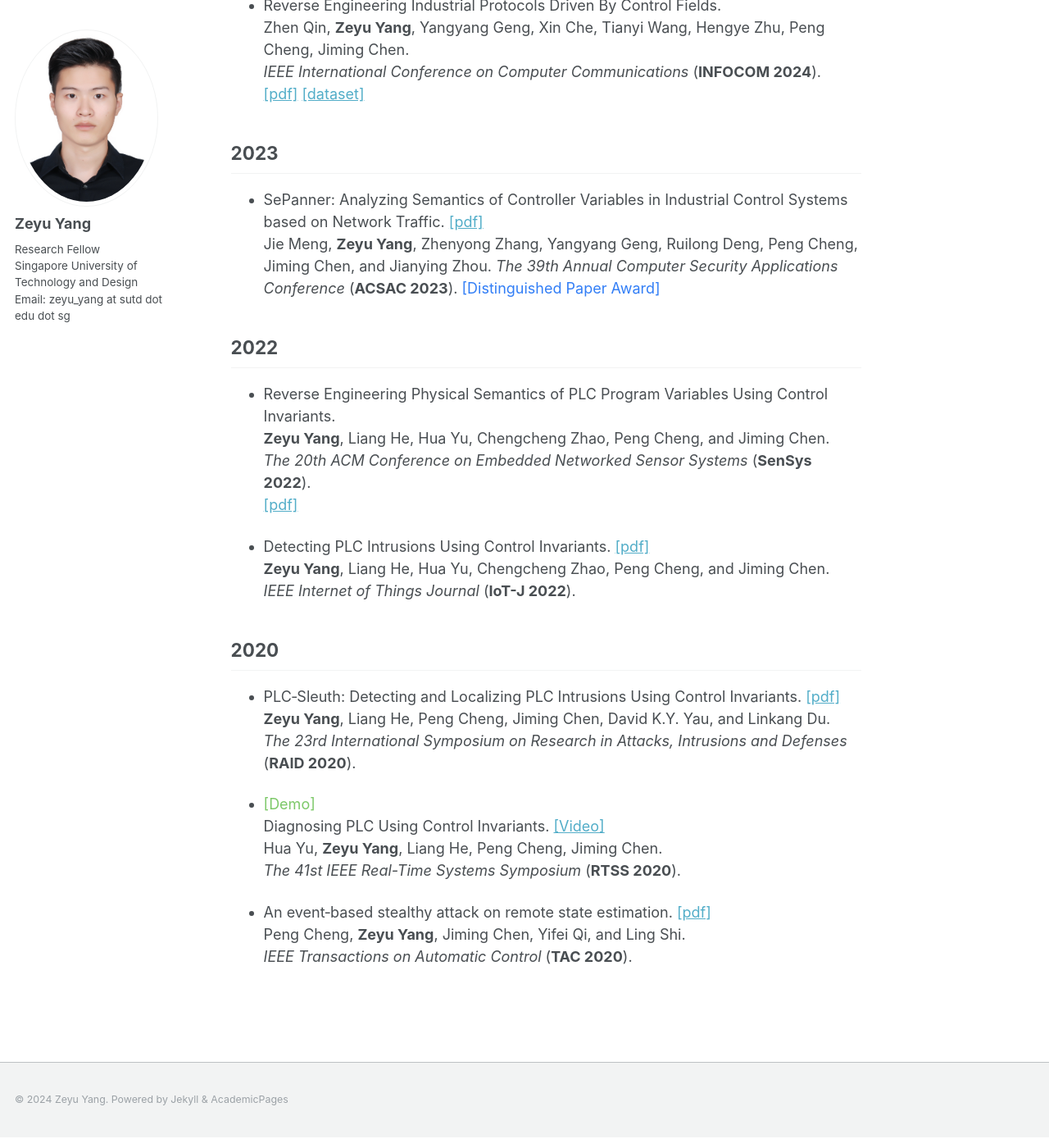
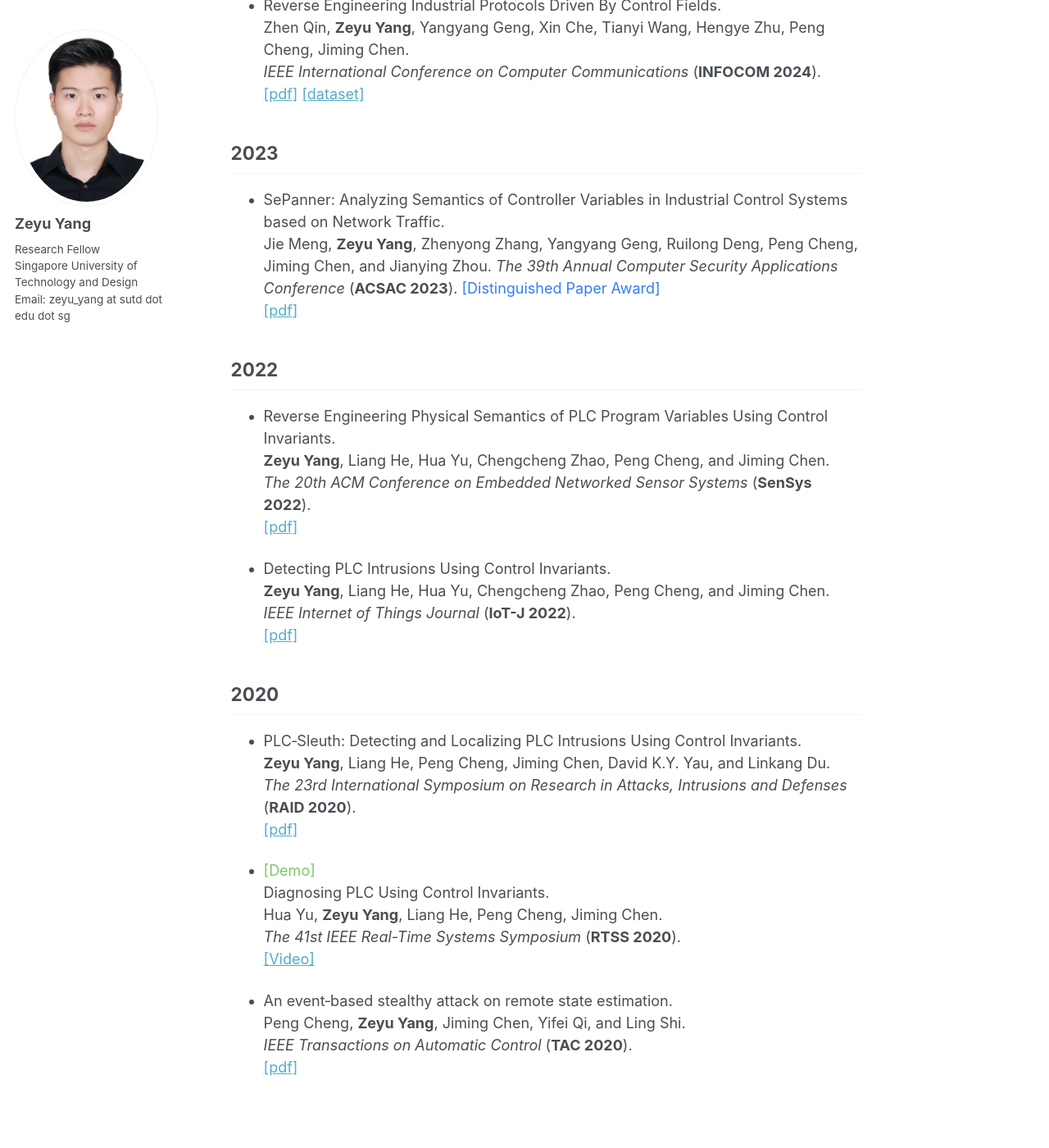
Before and after one commit to zeyuid/zeyuid.github.io, a Jekyll site: the page built from _pages/publications.md, in a window 1280 px wide and 1400 px high, scrolled down 428 px. Shown: the whole window at 82% size. Built offline with Jekyll 4.4.1, drawn with Linux system fonts in a browser that asks for light colours.

Commit message:
add file

```diff
--- a/_pages/publications.md
+++ b/_pages/publications.md
@@ -13,10 +13,8 @@ author_profile: true
 <br>
 <i>IEEE Transactions on Dependable and Secure Computing</i> (**TDSC**), 2024.
 <br>
-[[pdf]](https://ieeexplore.ieee.org/document/10495752)
+[pdf](https://ieeexplore.ieee.org/document/10495752)
 [[code]](https://github.com/zeyuid/PLCSage)
-
-
 
 * Reverse Engineering Industrial Protocols Driven By Control Fields.
 <br>
@@ -31,10 +29,13 @@ Zhen Qin, **Zeyu Yang**, Yangyang Geng, Xin Che, Tianyi Wang, Hengye Zhu, Peng C
 ## 2023
 
 * SePanner: Analyzing Semantics of Controller Variables in Industrial Control Systems based on Network Traffic.
-[[pdf]](https://dl.acm.org/doi/10.1145/3627106.3627179)
 <br>
 Jie Meng, **Zeyu Yang**, Zhenyong Zhang, Yangyang Geng, Ruilong Deng, Peng Cheng, Jiming Chen, and Jianying Zhou.
 <i>The 39th Annual Computer Security Applications Conference</i> (**ACSAC 2023**). <font color="#327ef6">[Distinguished Paper Award]</font>
+<br>
+[[pdf]](https://dl.acm.org/doi/10.1145/3627106.3627179)
+
+
 
 ## 2022
 
@@ -46,34 +47,39 @@ Jie Meng, **Zeyu Yang**, Zhenyong Zhang, Yangyang Geng, Ruilong Deng, Peng Cheng
 <br>
 [[pdf]](https://dl.acm.org/doi/10.1145/3560905.3568521)
 
+
 * Detecting PLC Intrusions Using Control Invariants.
-[[pdf]](https://ieeexplore.ieee.org/abstract/document/9749129)
 <br>
 **Zeyu Yang**, Liang He, Hua Yu, Chengcheng Zhao, Peng Cheng, and Jiming Chen.
 <br>
 <i>IEEE Internet of Things Journal</i> (**IoT-J 2022**).
+<br>
+[[pdf]](https://ieeexplore.ieee.org/abstract/document/9749129)
 
 
 
 ## 2020
 
 * PLC‐Sleuth: Detecting and Localizing PLC Intrusions Using Control Invariants.
-[[pdf]](https://www.usenix.org/system/files/raid20-yang.pdf)
 <br>
 **Zeyu Yang**, Liang He, Peng Cheng, Jiming Chen, David K.Y. Yau, and Linkang Du.
 <br>
 <i>The 23rd International Symposium on Research in Attacks, Intrusions and Defenses</i> (**RAID 2020**).
+<br>
+[[pdf]](https://www.usenix.org/system/files/raid20-yang.pdf)
 
 * <font color="#7cc868">[Demo]</font> Diagnosing PLC Using Control Invariants.
-[[Video]](https://www.youtube.com/watch?v=2ZVj5IUiN_k)
 <br>
 Hua Yu, **Zeyu Yang**, Liang He, Peng Cheng, Jiming Chen.
 <br>
 <i>The 41st IEEE Real-Time Systems Symposium</i> (**RTSS 2020**).
+<br>
+[[Video]](https://www.youtube.com/watch?v=2ZVj5IUiN_k)
 
 * An event‐based stealthy attack on remote state estimation.
-[[pdf]](https://ieeexplore.ieee.org/abstract/document/8913616)
 <br>
 Peng Cheng, **Zeyu Yang**, Jiming Chen, Yifei Qi, and Ling Shi.
 <br>
 <i>IEEE Transactions on Automatic Control</i> (**TAC 2020**).
+<br>
+[[pdf]](https://ieeexplore.ieee.org/abstract/document/8913616)
```
